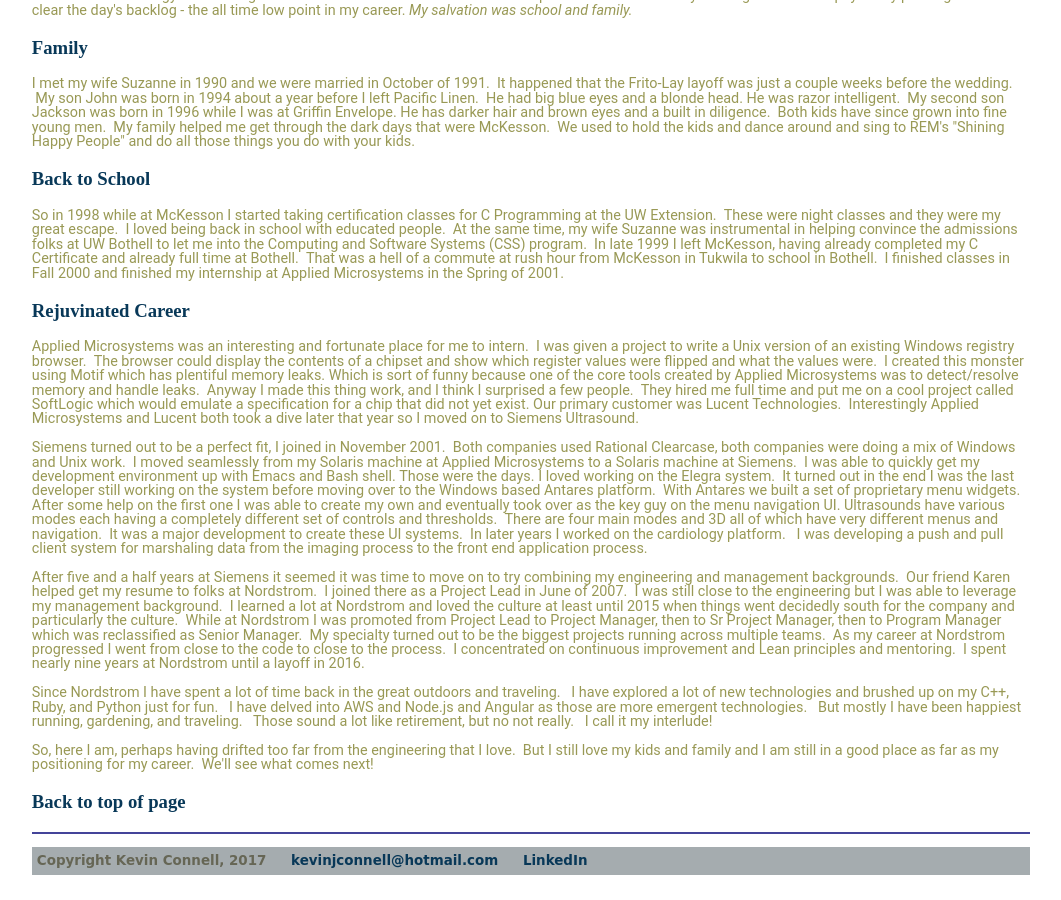
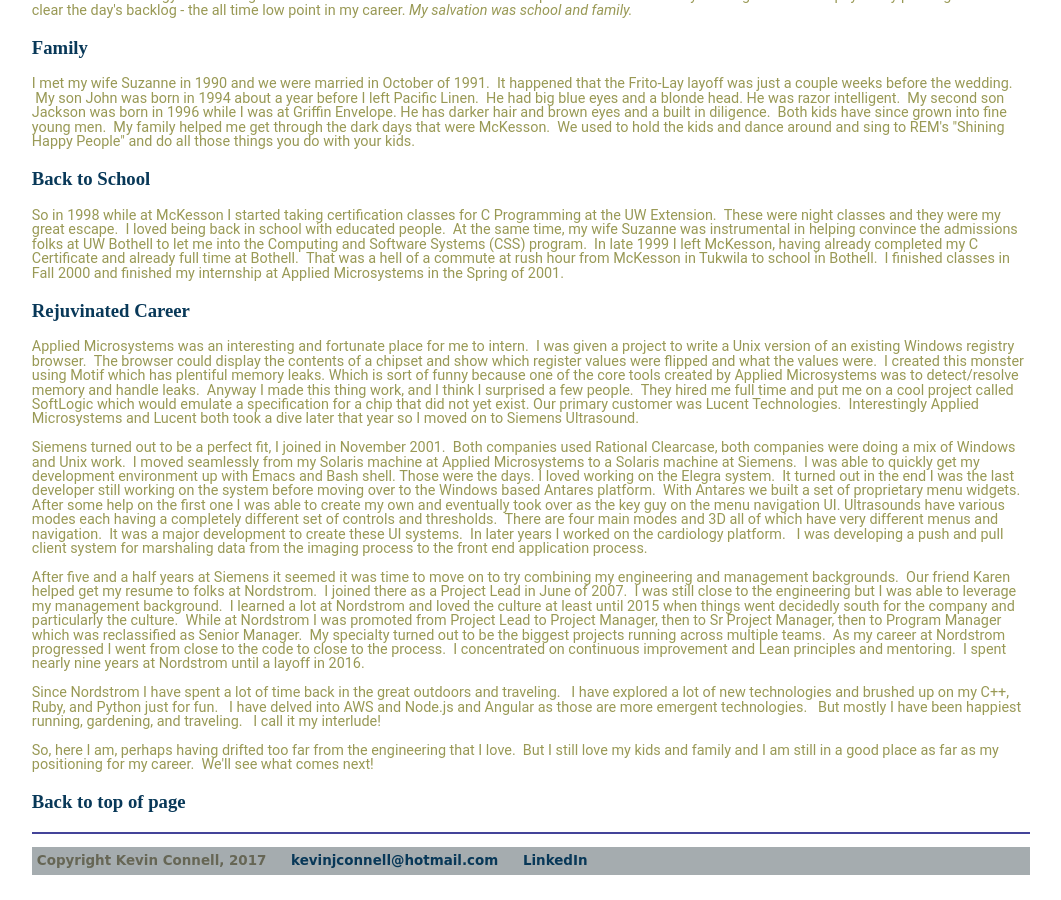
Before and after one commit to mo4dawg/mo4dawg.github.io, a Jekyll site: the page built from about/index.html, in a window 1280 px wide and 900 px high, scrolled down 1913 px. Shown: the whole window, without its empty margins (109-1170 px from the left). Built offline with Jekyll 4.4.1, drawn with Linux system fonts in a browser that asks for light colours.

Commit message:
Update index.html

```diff
--- a/about/index.html
+++ b/about/index.html
@@ -55,7 +55,7 @@
 	<p style="color:#999955">Applied Microsystems was an interesting and fortunate place for me to intern. &nbsp;I was given a project to write a Unix version of an existing Windows registry browser. &nbsp;The browser could display the contents of a chipset and show which register values were flipped and what the values were. &nbsp;I created this monster using Motif which has plentiful memory leaks.  Which is sort of funny because one of the core tools created by Applied Microsystems was to detect/resolve memory and handle leaks.&nbsp; Anyway I made this thing work, and I think I surprised a few people. &nbsp;They hired me full time and put me on a cool project called SoftLogic which would emulate a specification for a chip that did not yet exist.  Our primary customer was Lucent Technologies. &nbsp;Interestingly Applied Microsystems and Lucent both took a dive later that year so I moved on to Siemens Ultrasound.</p>
 	<p style="color:#999955">Siemens turned out to be a perfect fit, I joined in November 2001. &nbsp;Both companies used Rational Clearcase, both companies were doing a mix of Windows and Unix work. &nbsp;I moved seamlessly from my Solaris machine at Applied Microsystems to a Solaris machine at Siemens. &nbsp;I was able to quickly get my development environment up with Emacs and Bash shell.  Those were the days.  I loved working on the Elegra system. &nbsp;It turned out in the end I was the last developer still working on the system before moving over to the Windows based Antares platform. &nbsp;With Antares we built a set of proprietary menu widgets.  After some help on the first one I was able to create my own and eventually took over as the key guy on the menu navigation UI.  Ultrasounds have various modes each having a completely different set of controls and thresholds. &nbsp;There are four main modes and 3D all of which have very different menus and navigation. &nbsp;It was a major development to create these UI systems. &nbsp;In later years I worked on the cardiology platform.  &nbsp; I was developing a push and pull client system for marshaling data from the imaging process to the front end application process. </p>
 	<p style="color:#999955"> After five and a half years at Siemens it seemed it was time to move on to try combining my engineering and management backgrounds. &nbsp;Our friend Karen helped get my resume to folks at Nordstrom. &nbsp;I joined there as a Project Lead in June of 2007. &nbsp;I was still close to the engineering but I was able to leverage my management background. &nbsp;I learned a lot at Nordstrom and loved the culture at least until 2015 when things went decidedly south for the company and particularly the culture. &nbsp;While at Nordstrom I was promoted from Project Lead to Project Manager, then to Sr Project Manager, then to Program Manager which was reclassified as Senior Manager. &nbsp;My specialty turned out to be the biggest projects running across multiple teams.  &nbsp;As my career at Nordstrom progressed I went from close to the code to close to the process. &nbsp;I concentrated on continuous improvement and Lean principles and mentoring.  &nbsp;I spent nearly nine years at Nordstrom until a layoff in 2016. </p>
-        <p style="color:#999955">Since Nordstrom I have spent a lot of time back in the great outdoors and traveling.  &nbsp; I have explored a lot of new technologies and brushed up on my C++, Ruby, and Python just for fun.  &nbsp; I have delved into AWS and Node.js and Angular as those are more emergent technologies.  &nbsp; But mostly I have been happiest running, gardening, and traveling.  &nbsp; Those sound a lot like retirement, but no not really.  &nbsp; I call it my interlude! </p>
+        <p style="color:#999955">Since Nordstrom I have spent a lot of time back in the great outdoors and traveling.  &nbsp; I have explored a lot of new technologies and brushed up on my C++, Ruby, and Python just for fun.  &nbsp; I have delved into AWS and Node.js and Angular as those are more emergent technologies.  &nbsp; But mostly I have been happiest running, gardening, and traveling.  &nbsp; I call it my interlude! </p>
 	<p style="color:#999955">So, here I am, perhaps having drifted too far from the engineering that I love.  &nbsp;But I still love my kids and family and I am still in a good place as far as my positioning for my career. &nbsp;We'll see what comes next!</p>
 	<h3 style="color:#88884f"><a href="https://mo4dawg.github.io/about/#top">Back to top of page</a></h3>
     </div>
```
